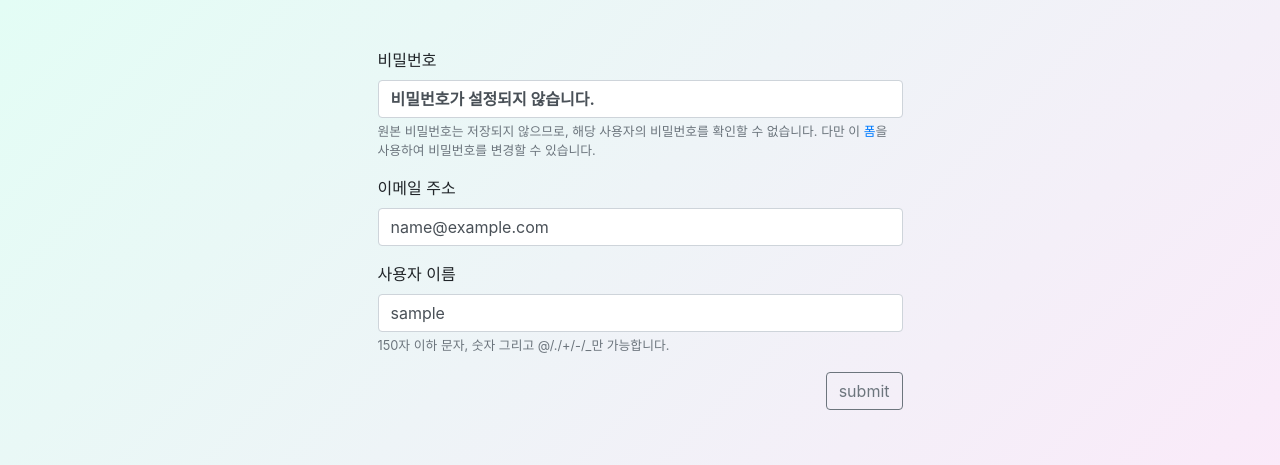
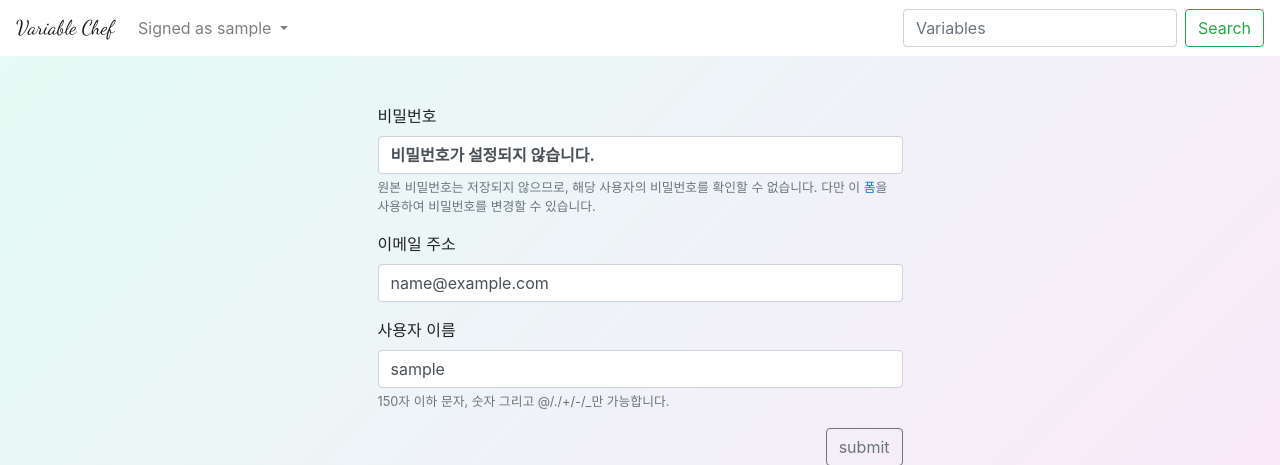
Before and after one commit to jiwookseo/variable_chef, a Django app: page /accounts/update/ in a window 1280 px wide. Shown: the top 465 px of the page. Run offline with Django 3.2, Linux system fonts and the light colour scheme; the visitor is signed in with stand-in values (Sample User, id 1); parts of the project's set-up code (start-up, migrations or seed data) failed here and were passed over; some libraries are stand-ins or nearby versions.

Commit message:
Add template Navbar, update css

```diff
--- a/store/static/css/style.css
+++ b/store/static/css/style.css
@@ -8,6 +8,5 @@ body {
     background-size: auto;
     align-items: center;
     background-attachment: scroll;
-
     height: 100vh;
 }
--- a/store/templates/store/base.html
+++ b/store/templates/store/base.html
@@ -20,6 +20,7 @@
   <link href="https://fonts.googleapis.com/css?family=Dancing+Script" rel="stylesheet">
 </head>
 <body>
+{% include 'store/nav.html' %}
 <div class="my-5 container">
   {% block content %}{% endblock %}
 </div>
--- /dev/null
+++ b/store/templates/store/nav.html
@@ -0,0 +1,36 @@
+<nav class="navbar navbar-expand-lg navbar-light bg-white">
+  <a class="navbar-brand" id="title" href="{% url 'store:index' %}">Variable Chef</a>
+  <button class="navbar-toggler" type="button" data-toggle="collapse" data-target="#navbarSupportedContent"
+          aria-controls="navbarSupportedContent" aria-expanded="false" aria-label="Toggle navigation">
+    <span class="navbar-toggler-icon"></span>
+  </button>
+  <div class="collapse navbar-collapse" id="navbarSupportedContent">
+    <ul class="navbar-nav mr-auto">
+      {% if user.is_authenticated %}
+      <li class="nav-item dropdown">
+        <a class="nav-link dropdown-toggle" href="#" id="navbarDropdown" role="button" data-toggle="dropdown"
+           aria-haspopup="true" aria-expanded="false">
+          Signed as {{ user.username }}
+        </a>
+        <div class="dropdown-menu" aria-labelledby="navbarDropdown">
+          <a class="dropdown-item" href="{% url 'accounts:update' %}">Update your profile</a>
+          <div class="dropdown-divider"></div>
+          <a class="dropdown-item" href="{% url 'accounts:logout' %}">Sign out</a>
+        </div>
+      </li>
+      {% else %}
+      <li class="nav-item">
+        <a class="nav-link" href="{% url 'accounts:login' %}">Sign In</a>
+      </li>
+      <li class="nav-item">
+        <a class="nav-link" href="{% url 'accounts:signup' %}">Sign Up</a>
+      </li>
+      {% endif %}
+    </ul>
+    <form class="form-inline my-2 my-lg-0">
+      <input class="form-control mr-sm-2" type="search" name="word" id="word" placeholder="Variables"
+             aria-label="Search">
+      <button class="btn btn-outline-success my-2 my-sm-0" type="submit">Search</button>
+    </form>
+  </div>
+</nav>
```
